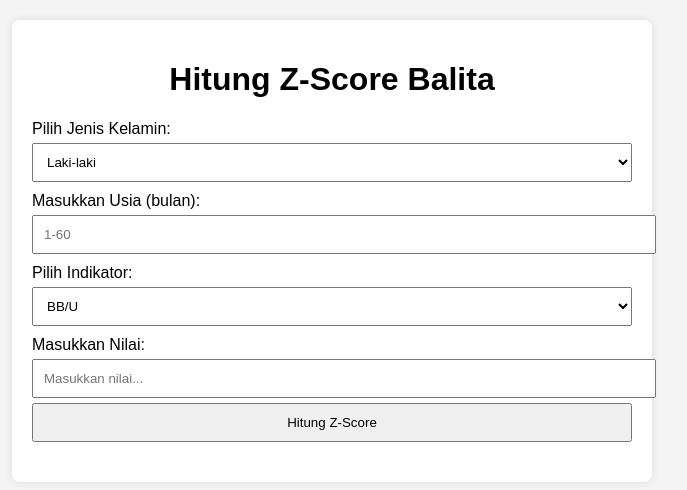
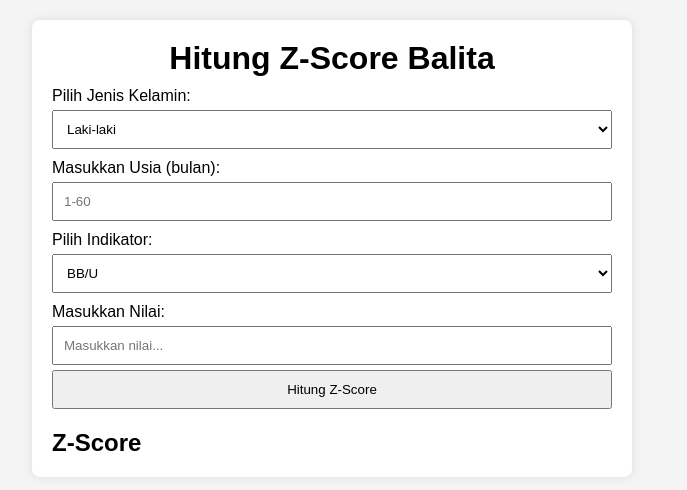
Before and after one commit to habibip2/zscorecalc, a plain HTML site: page z-scorecalc/index.html in a window 1280 px wide. Shown: the whole page, without its empty margins (308-995 px from the left). Drawn offline with Linux system fonts and the light colour scheme.

Commit message:
fix: no duplicate Z-Score tag

```diff
--- a/z-scorecalc/index.html
+++ b/z-scorecalc/index.html
@@ -32,8 +32,10 @@
         <input type="number" id="nilai" placeholder="Masukkan nilai...">
 
         <button id="hitung">Hitung Z-Score</button>
-
-        <h2 id="hasil"></h2>
+        <div style="display: flex; align-items: start; gap: 10px; margin-top: 20px;">
+            <h2>Z-Score</h2>
+            <div id="hasil" style="margin-top: 5px;"></div>
+        </div>
     </div>
 
     <script src="data.js"></script>
--- a/z-scorecalc/script.js
+++ b/z-scorecalc/script.js
@@ -28,5 +28,5 @@ document.getElementById('hitung').addEventListener('click', function() {
         zScore = 0; // Nilai sama dengan mean
     }
 
-    document.getElementById('hasil').innerText += `\nZ-Score: ${zScore.toFixed(2)}`;
+    document.getElementById('hasil').innerText += `: ${zScore.toFixed(2)} \n`;
 });
--- a/z-scorecalc/style.css
+++ b/z-scorecalc/style.css
@@ -1,3 +1,8 @@
+* {
+    margin: 0;
+    box-sizing: border-box;
+}
+
 body {
     font-family: Arial, sans-serif;
     background-color: #f4f4f4;
```
